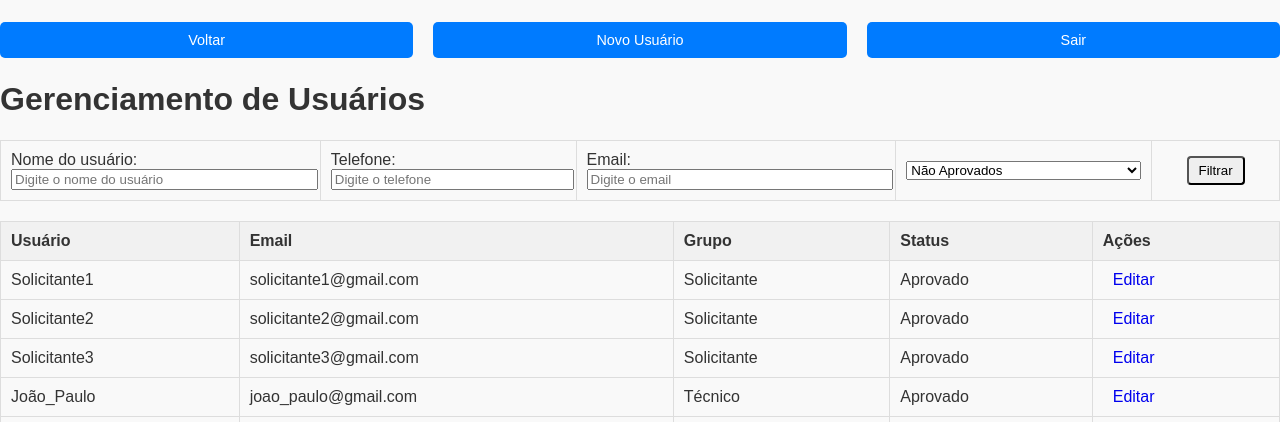
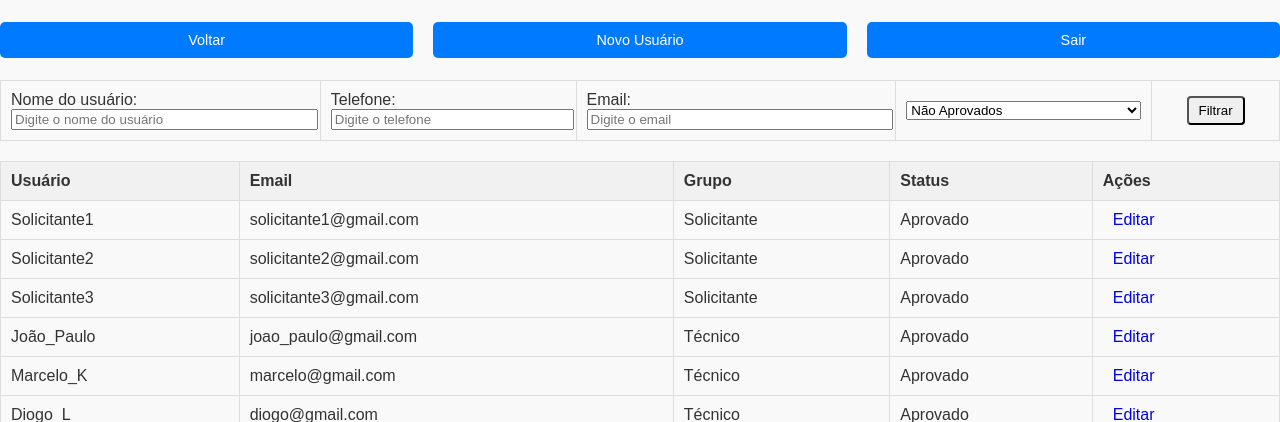
Before and after one commit to AlcedirFinkler/cliente1, a Django app: template gestao_usuarios_admin/templates/listar_pendentes.html in a window 1280 px wide. Shown: the part 70-492 px from the top of the page. Run offline with Django 5.2, Linux system fonts and the light colour scheme; data comes from the database, SQL or seed files in the repository; tables that the repository leaves empty hold one stand-in row (values such as "Sample post"); the template is opened without the code that fills it: values that come from a table or form of the project are taken from there, most other values are stand-ins (such as "Sample title", 1, 10 or a date in 2020).

Commit message:
Mudanças pequenas.

```diff
--- a/gestao_usuarios_admin/templates/listar_pendentes.html
+++ b/gestao_usuarios_admin/templates/listar_pendentes.html
@@ -7,8 +7,7 @@
     <a href="{% url 'modulos' %}" class="action-link">Voltar</a>
     <a href="{% url 'criar_usuario' %}" class="action-link">Novo Usuário</a>
     <a href="{% url 'login' %}" class="action-link">Sair</a>
-    </div>
-<h1>Gerenciamento de Usuários</h1>
+</div>
 
 <table class="tabela-sem-divisoes", style="border: none">
     <form method="get" action="{% url 'CadFornecedor' %}">
```
